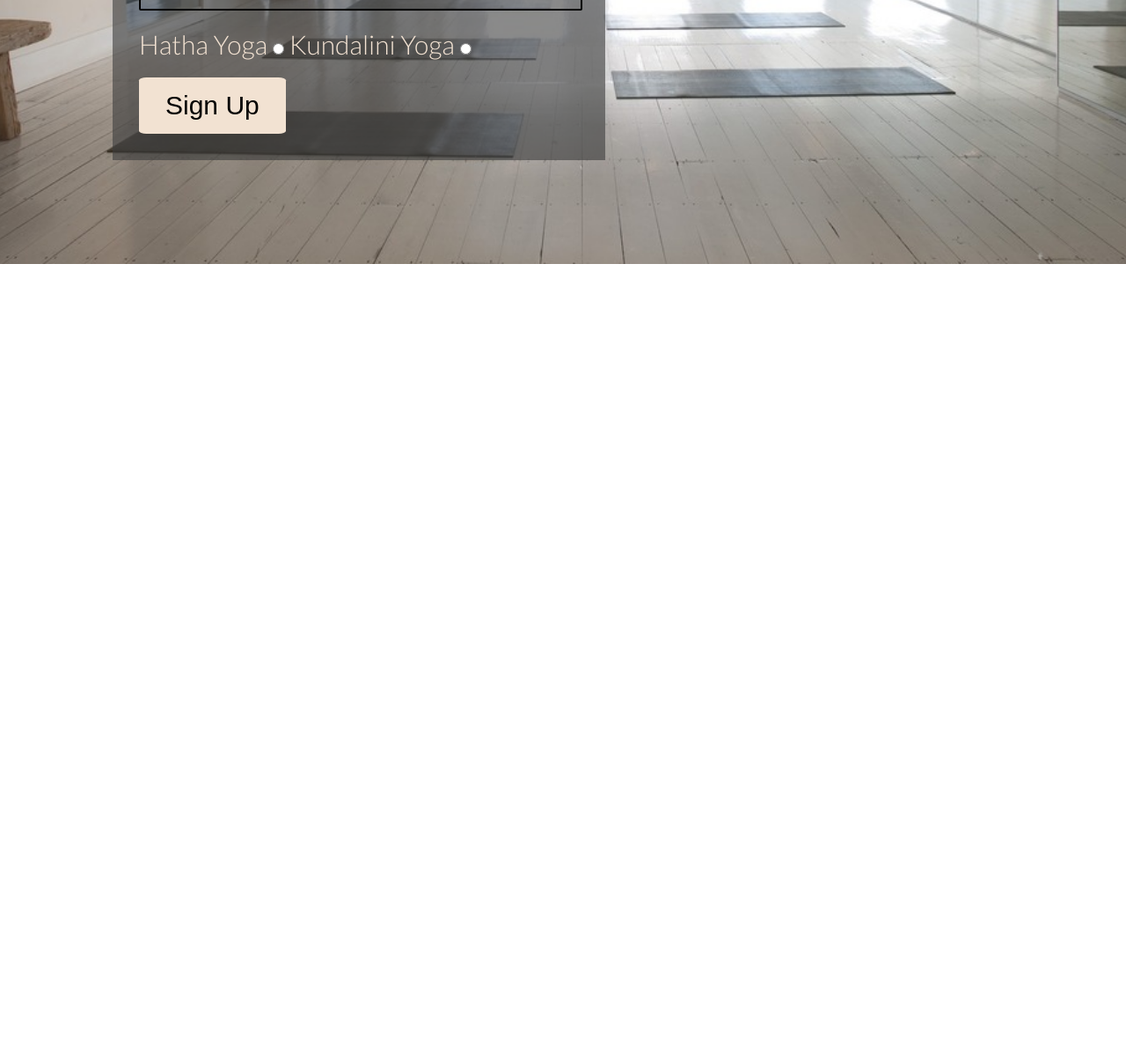
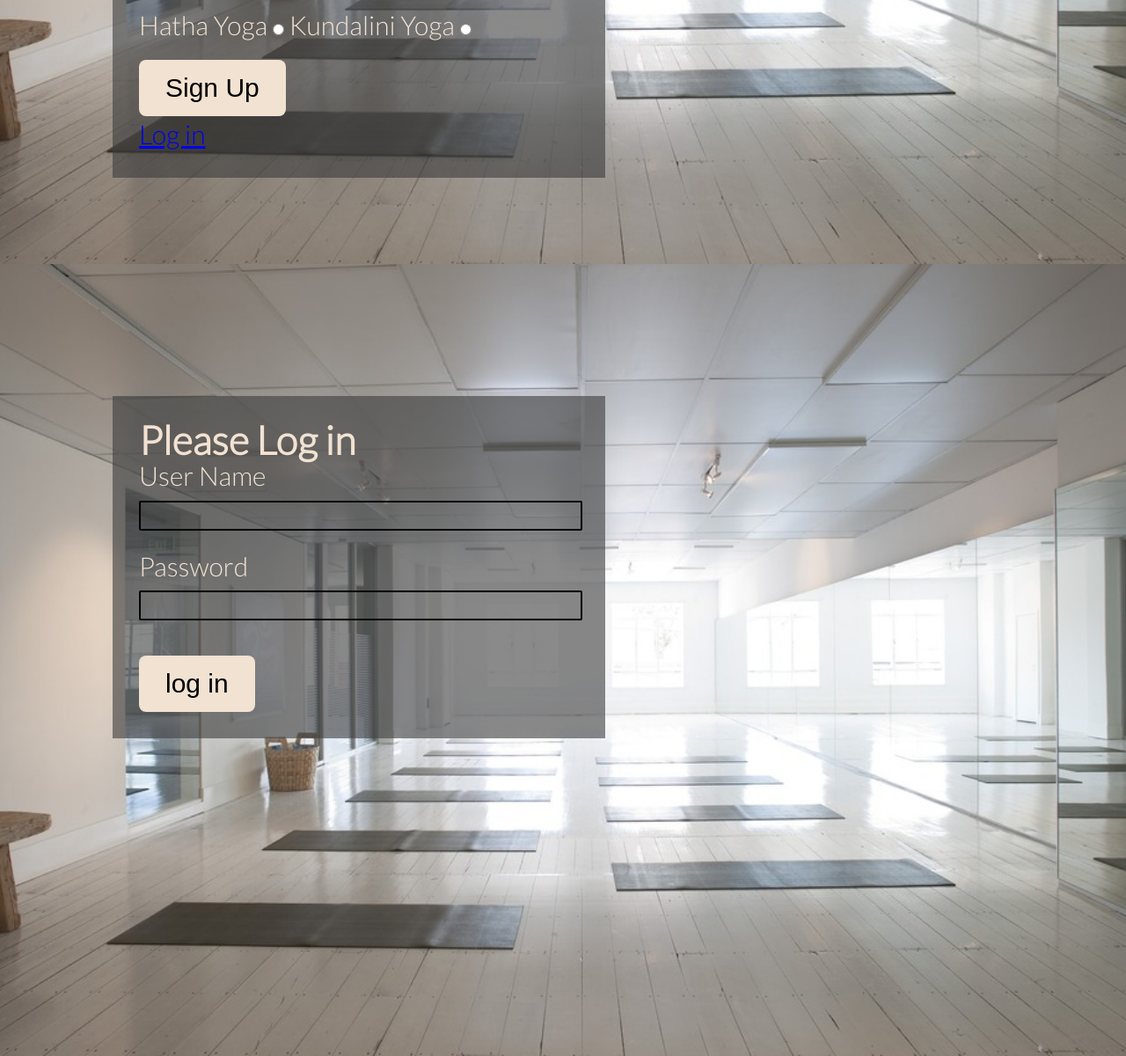
Before and after one commit to Balazs9/yoga-for-everyone, a plain HTML site: page sign-in.html in a window 1280 px wide. Shown: the part 700-1900 px from the top of the page at 88% size. Before the commit the page ends 1000 px from the top, so only its background shows below. Drawn offline with Linux system fonts and the light colour scheme.

Commit message:
Add log in section and style to sign up.html

```diff
--- a/assets/css/style.css
+++ b/assets/css/style.css
@@ -293,6 +293,7 @@ h1 {
     background-size: cover;
     background-position: center;
     font-size: 30px;
+    line-height: 40px;
 }
 
 .signup-form {
@@ -323,7 +324,7 @@ h1 {
 
 .click {
     margin-top: 20px;
-    border-radius: 5%;
+    border-radius: 8px;
     padding: 15px 30px 15px 30px;
     text-align: center;
     font-size: 100%;
@@ -335,5 +336,28 @@ h1 {
 .click:hover {
     background-color: black;
     color: #f2e2d2;
+}
 
+#log-in-section {
+    clear: left;
+    height: 900px;
+    color: #f2e2d2;
+    background: url(../images/../images/yogastudio.jpg);
+    background-size: cover;
+    background-position: center;
+    font-size: 30px;
+    line-height: 40px;
 }
+br {
+    padding: 10px;
+}
+.log-in-form {
+    clear: left;
+    margin: 150px 10% 0 0;
+    background-color: rgba(60, 60, 60, 0.6);
+    max-width: 500px;
+    position: absolute;
+
+    left: 10%;
+    padding: 30px;
+}
--- a/sign-in.html
+++ b/sign-in.html
@@ -50,8 +50,20 @@
             <label for="kundalini">Kundalini Yoga</label>
             <input id="kundalini" type="radio" name="yoga-preference" value="kundalini">
             <input type="submit" value="Sign Up" class="click">
+            <a href="#log-in-section">Log in</a>
     </form>
 
+    </section>
+
+    <section id="log-in-section">
+        <form action="https://yoga-for-everyone.net"/ method="POST" class="log-in-form">
+        <h2>Please Log in</h2>
+        <label for="uname">User Name</label>
+        <input it="uname" type="text" name="user_name" class="text-style" required>
+        <label for="pass">Password</label>
+        <input id="pass" type="password" name="password" class="text-style" required>
+        <input type="submit" value="log in" class="click">
+        </form>
     </section>
 
 
```
